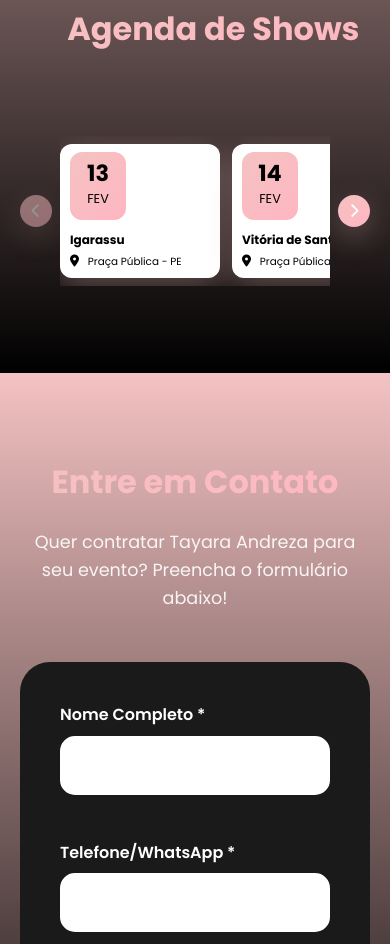
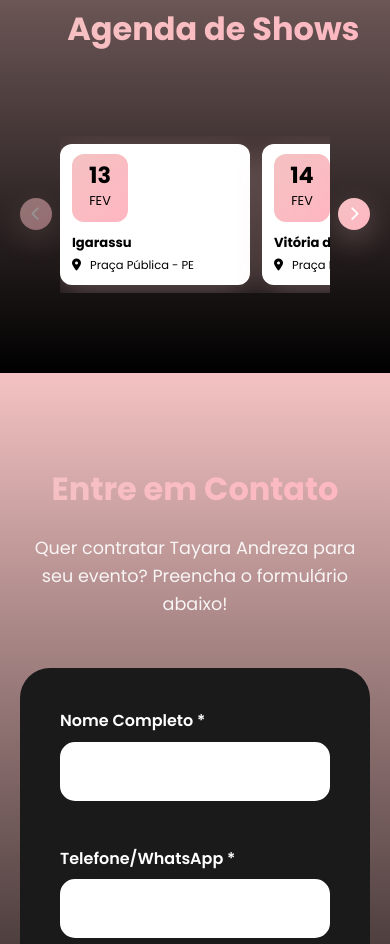
Before and after one commit to victorarlino/Tayara-Andreza, a plain HTML site: page index.html in a window 390 px wide. Shown: the part 5535-6479 px from the top of the page. Drawn offline with Linux system fonts and the light colour scheme.

Commit message:
aumenta cards da agenda no desktop e mobile

```diff
--- a/css/style.css
+++ b/css/style.css
@@ -1495,11 +1495,11 @@ img {
     align-items: flex-start;
     gap: 10px;
     background: white;
-    padding: 10px 12px;
+    padding: 14px 16px;
     border-radius: 12px;
     box-shadow: var(--shadow);
     transition: var(--transition);
-    min-width: 200px;
+    min-width: 250px;
     flex-shrink: 0;
     scroll-snap-align: start;
 }
@@ -1593,16 +1593,16 @@ img {
 @media (max-width: 768px) {
     .schedule-item {
         text-align: left;
-        padding: 10px 12px;
-        min-width: 180px;
+        padding: 12px 14px;
+        min-width: 220px;
     }
 
     .schedule-info h3 {
-        font-size: 0.80rem;
+        font-size: 0.9rem;
     }
 
     .schedule-info p {
-        font-size: 0.70rem;
+        font-size: 0.78rem;
     }
 
     .schedule-arrow {
@@ -1618,16 +1618,16 @@ img {
     }
 
     .schedule-item {
-        min-width: 160px;
-        padding: 8px 10px;
+        min-width: 190px;
+        padding: 10px 12px;
     }
 
     .schedule-info h3 {
-        font-size: 0.75rem;
+        font-size: 0.82rem;
     }
 
     .schedule-info p {
-        font-size: 0.65rem;
+        font-size: 0.72rem;
         margin: 2px 0;
     }
 
```
